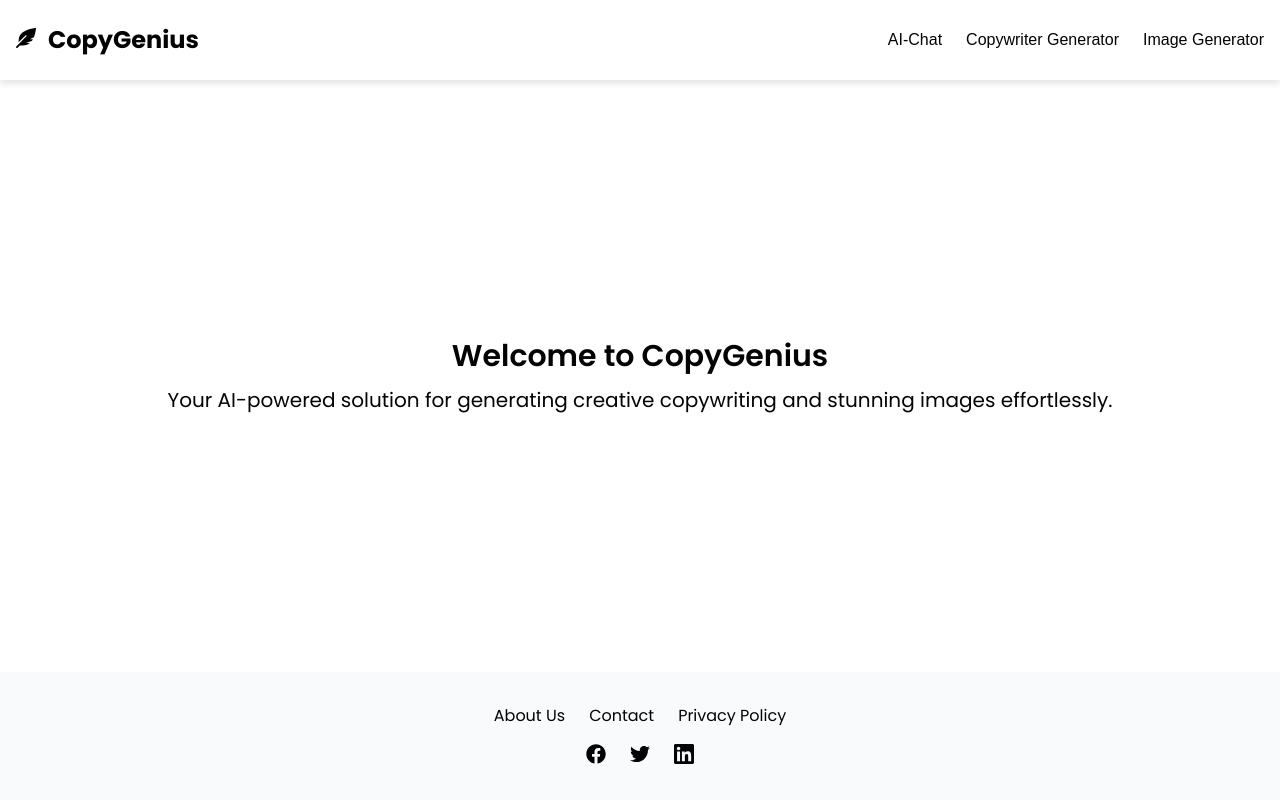
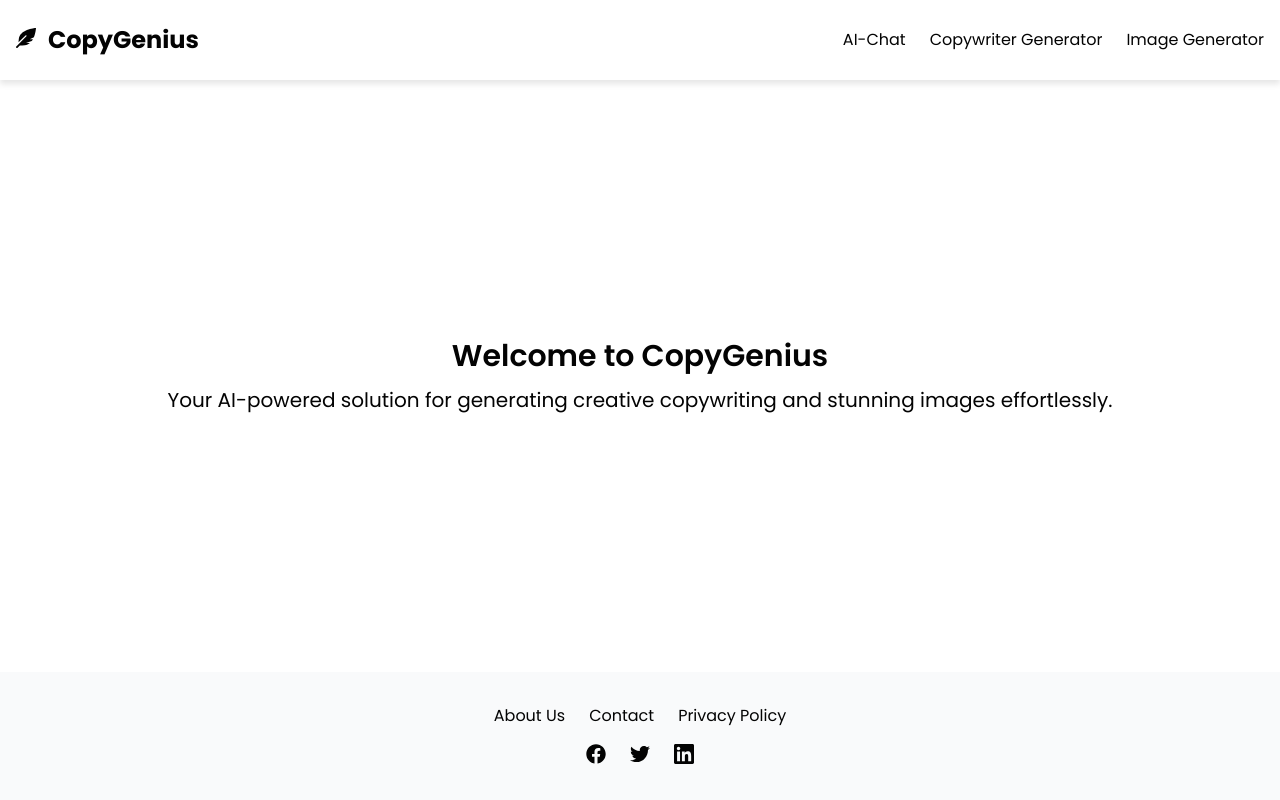
Before and after one commit to Steven-CheungSiuFung/ai-copywriter, a Next.js app: page / in a window 1280 px wide. Built offline with nearby package versions, Linux system fonts and the light colour scheme.

Commit message:
update font for navigation bar

```diff
--- a/components/navigation-bar/bavigation-bar.component.jsx
+++ b/components/navigation-bar/bavigation-bar.component.jsx
@@ -14,13 +14,13 @@ const NavigationBar = (props) => {
                     </Link>
                 </div>
                 <div className="flex space-x-6">
-                    <Link href="/chat" className="font-[family-name:var(--font-poppins)] text-[#030303] text-base font-sans leading-6">
+                    <Link href="/chat" className="font-[family-name:var(--font-poppins)] text-[#030303] leading-6">
                         AI-Chat
                     </Link>
-                    <Link href="/copywriter-generator" className="font-[family-name:var(--font-poppins)] text-[#030303] text-base font-sans leading-6">
+                    <Link href="/copywriter-generator" className="font-[family-name:var(--font-poppins)] text-[#030303] leading-6">
                         Copywriter Generator
                     </Link>
-                    <Link href="/image-generator" className="font-[family-name:var(--font-poppins)] text-[#030303] text-base font-sans leading-6">
+                    <Link href="/image-generator" className="font-[family-name:var(--font-poppins)] text-[#030303] leading-6">
                         Image Generator
                     </Link>
                 </div>
```
